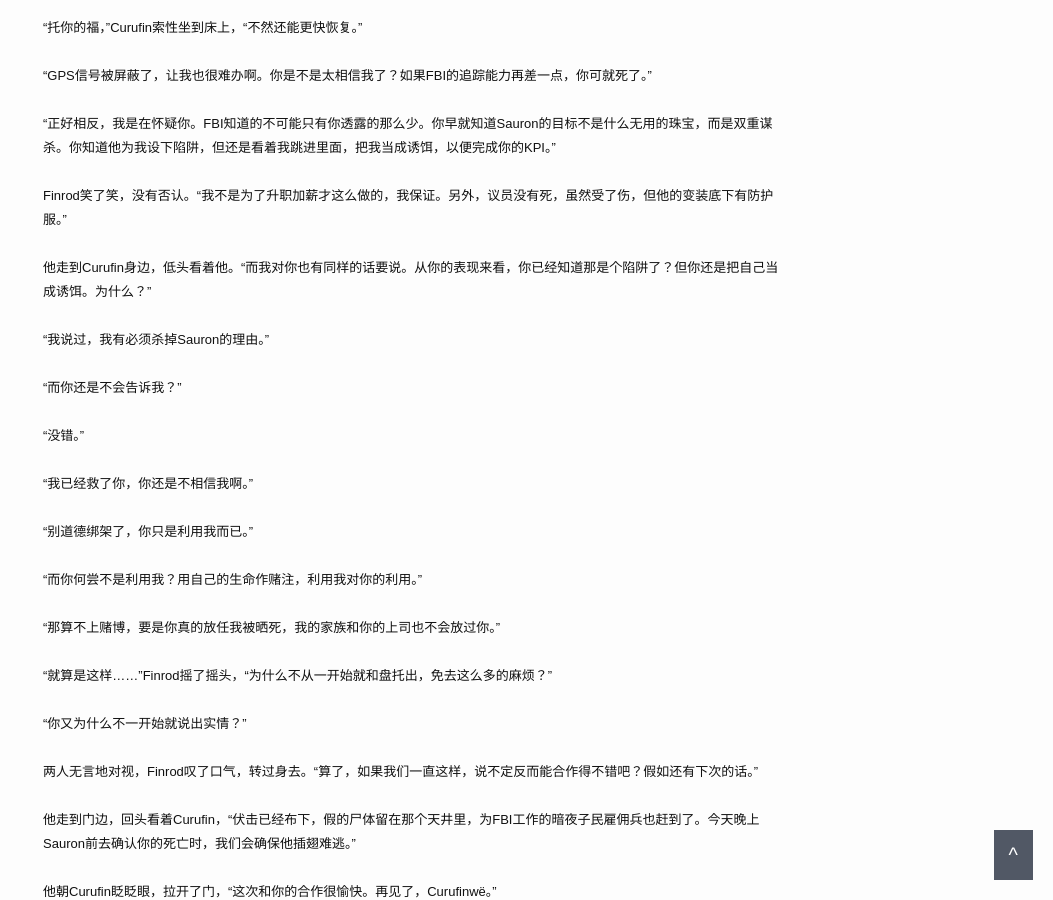
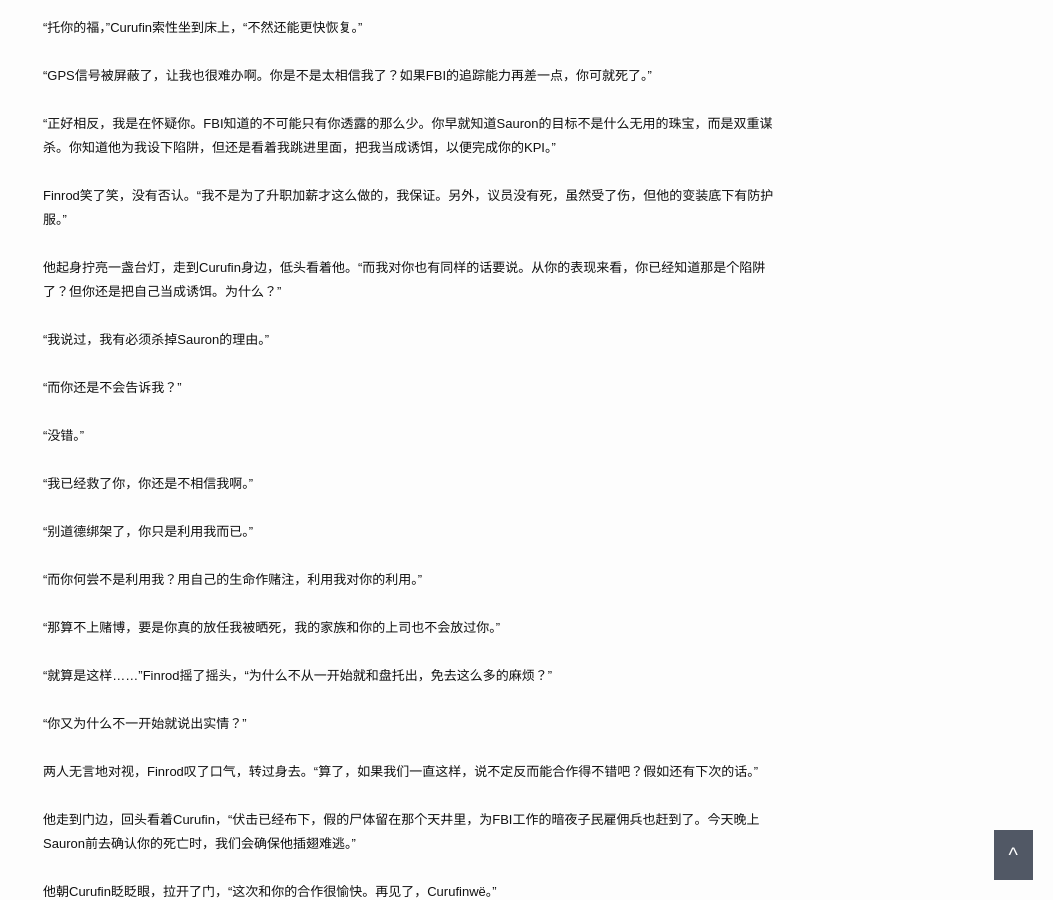
Before and after one commit to greylantern/greylantern.github.io, a Jekyll site: the page built from _posts/2023-10-28-【Finrod:Curufin】【2023万圣节贺】沼泽，万圣节，与关于吸血鬼的刻板印象（4）.html, in a window 1280 px wide and 900 px high, scrolled down 2359 px. Shown: the whole window, without its empty margins (227-1280 px from the left). Built offline with Jekyll 4.4.1, drawn with Linux system fonts in a browser that asks for light colours; comment, search, counter and statistics services are not loaded.

Commit message:
minor change

```diff
--- a/_posts/2023-10-28-【Finrod:Curufin】【2023万圣节贺】沼泽，万圣节，与关于吸血鬼的刻板印象（4）.html
+++ b/_posts/2023-10-28-【Finrod:Curufin】【2023万圣节贺】沼泽，万圣节，与关于吸血鬼的刻板印象（4）.html
@@ -115,7 +115,7 @@ Curufin跨出棺材，刚刚恢复的腿还不能完全听从大脑控制，被
 Finrod笑了笑，没有否认。“我不是为了升职加薪才这么做的，我保证。另外，议员没有死，虽然受了伤，但他的变装底下有防护服。”
 <br>
 <br>
-他走到Curufin身边，低头看着他。“而我对你也有同样的话要说。从你的表现来看，你已经知道那是个陷阱了？但你还是把自己当成诱饵。为什么？”
+他起身拧亮一盏台灯，走到Curufin身边，低头看着他。“而我对你也有同样的话要说。从你的表现来看，你已经知道那是个陷阱了？但你还是把自己当成诱饵。为什么？”
 <br>
 <br>
 “我说过，我有必须杀掉Sauron的理由。”
--- a/_posts/2023-10-28-【Finrod:Curufin】【2023万圣节贺】沼泽，万圣节，与关于吸血鬼的刻板印象（5）.html
+++ b/_posts/2023-10-28-【Finrod:Curufin】【2023万圣节贺】沼泽，万圣节，与关于吸血鬼的刻板印象（5）.html
@@ -13,6 +13,10 @@ categories: 精灵宝钻：刷新组：短篇
 <br>
 <br>
 <font size="2" >
+- 警告：少许暴力描写（安姐打牌）
+<br>
+<br>
+<br>
 两人的视线再次相遇。力量让Finrod的身体颤抖了一下——毫无保留的暗夜子民的力量，透过目光钻入他的灵魂，对他的身体和精神宣称主权。你会服从我的。力量如是说。弱小的存在服从强大的存在，弱小的生命将自己献给强大的生命，这便是万物的秩序。力量说。
 <br>
 <br>
```
